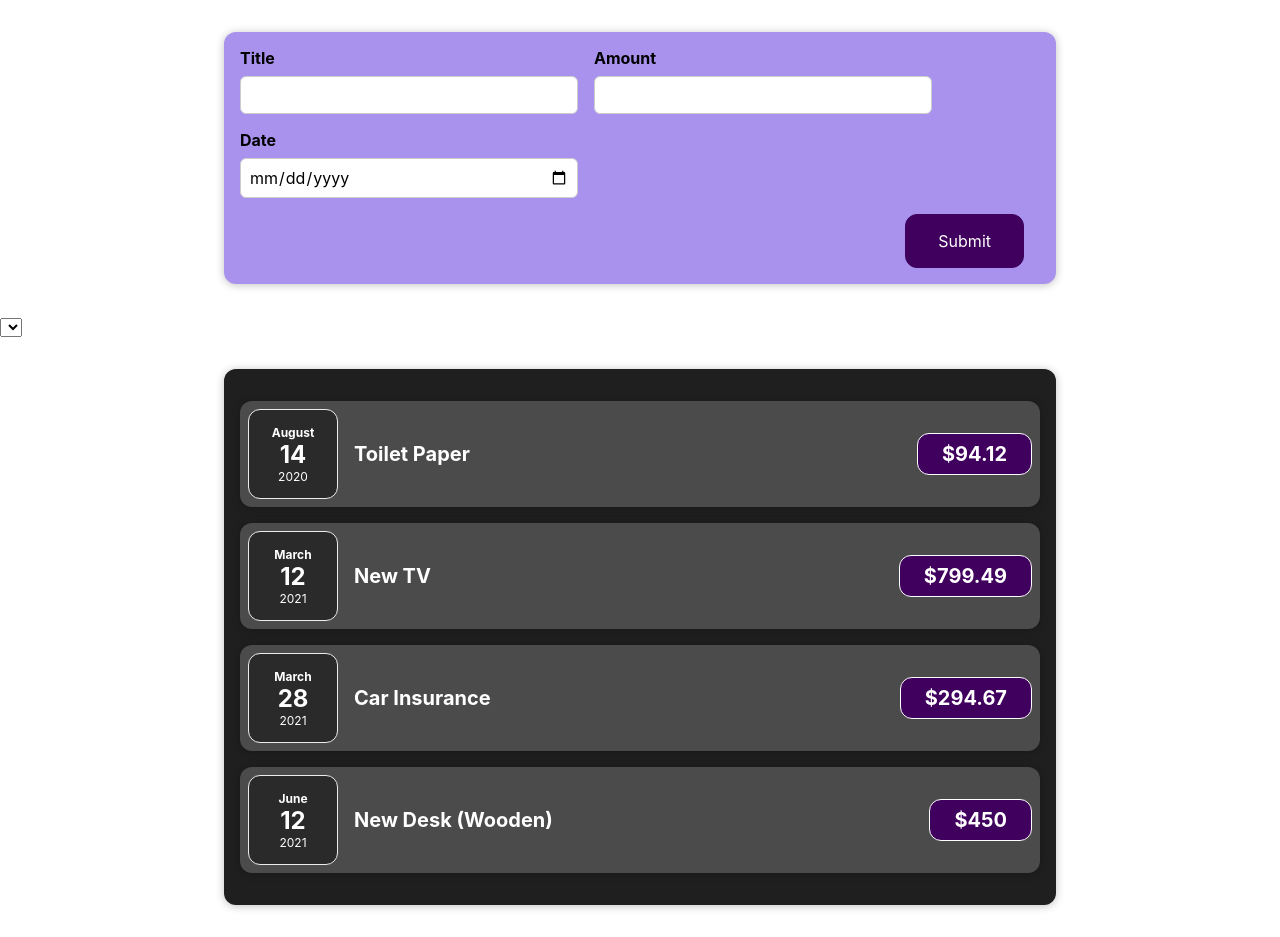
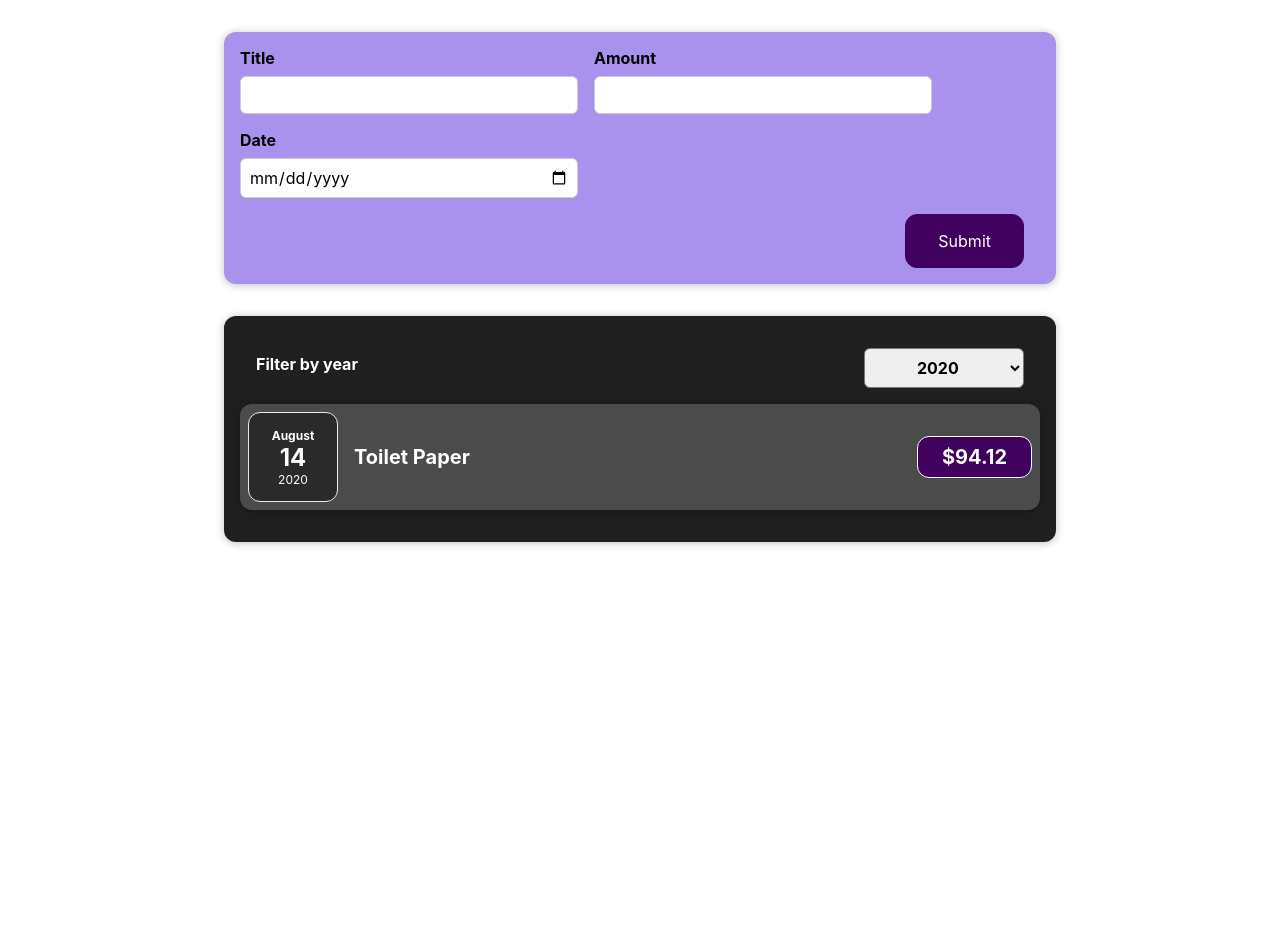
Before and after one commit to gmldnjs26/playground-react, a React (Create React App) app: page / in a window 1280 px wide. After the commit the page ends 800 px from the top, so only its background shows below. Built offline with nearby package versions, Linux system fonts and the light colour scheme.

Commit message:
modify: filtering

```diff
--- a/src/App.js
+++ b/src/App.js
@@ -1,8 +1,7 @@
-import { useState } from "react";
+import { useState, useEffect } from "react";
 
 import Expenses from "./components/Expense/Expenses";
 import NewExpense from "./components/NewExpense/NewExpense";
-import FilterExpense from "./components/FilterExpense/FilterExpense";
 
 function App() {
   const [expenses, setExpenses] = useState([
@@ -27,22 +26,16 @@
     },
   ]);
 
+
   const addExpenseHandler = (data) => {
     setExpenses([...expenses, data]);
   };
-
-  const filterExpenseHandler = (date) => {
-    console.log(date)
-    setExpenses(expenses.filter((expense) => {
-      return expense.date.getFullYear === date
-    }))
-  }
-
   return (
     <div>
       <NewExpense addExpense={addExpenseHandler} />
-      <FilterExpense onFilterExpense={filterExpenseHandler} />
-      <Expenses expenses={expenses} />
+      <Expenses
+        expenses={expenses}
+      />
     </div>
   );
 }
--- a/src/components/Expense/Expenses.js
+++ b/src/components/Expense/Expenses.js
@@ -1,11 +1,24 @@
 import ExpenseItem from "./ExpenseItem";
+import ExpensesFilter from "./ExpensesFilter";
 import Card from "../UI/Card";
 import "./Expenses.css";
+import { useState } from "react";
 
-const expenses = (props) => {
+const Expenses = (props) => {
+  const [year, setYear] = useState('2020')
+
+  const filterChangeHandler = (selectedYear) => {
+    setYear(selectedYear);
+  }
+
   return (
     <Card className="expenses">
-      {props.expenses.map((item) => {
+      <ExpensesFilter selected={year} onChangeFilter={filterChangeHandler} />
+      {props
+        .expenses.filter(
+          (expense) => expense.date.getFullYear().toString() === year
+        )
+        .map((item) => {
           return (
             <ExpenseItem
               title={item.title}
@@ -18,4 +31,4 @@
   );
 };
 
-export default expenses;
+export default Expenses;
--- /dev/null
+++ b/src/components/Expense/ExpensesFilter.css
@@ -0,0 +1,24 @@
+.expenses-filter {
+  color: white;
+  padding: 0 1rem;
+}
+
+.expenses-filter__control {
+  display: flex;
+  width: 100%;
+  align-items: center;
+  justify-content: space-between;
+  margin: 1rem 0;
+}
+
+.expenses-filter label {
+  font-weight: bold;
+  margin-bottom: 0.5rem;
+}
+
+.expenses-filter select {
+  font: inherit;
+  padding: 0.5rem 3rem;
+  font-weight: bold;
+  border-radius: 6px;
+}
--- /dev/null
+++ b/src/components/Expense/ExpensesFilter.js
@@ -0,0 +1,23 @@
+import './ExpensesFilter.css'
+
+const ExpensesFilter = ({ selected, onChangeFilter }) => {
+  const onChnageHandler = (e) => {
+    onChangeFilter(e.target.value);
+  };
+
+  return (
+    <div className="expenses-filter">
+      <div className="expenses-filter__control">
+        <label>Filter by year</label>
+        <select value={selected} onChange={onChnageHandler}>
+          <option value="2022">2022</option>
+          <option value="2021">2021</option>
+          <option value="2020">2020</option>
+          <option value="2019">2019</option>
+        </select>
+      </div>
+    </div>
+  );
+};
+
+export default ExpensesFilter;
--- a/src/components/FilterExpense/FilterExpense.js
+++ /dev/null
@@ -1,19 +0,0 @@
-const FilterExpense = ({ onFilterExpense }) => {
-
-  const onChnageHandler = (e) => {
-    onFilterExpense(e.target.value)
-  }
-
-  return (
-    <div>
-      <select onChnage={onChnageHandler}>
-        <option value="2019"></option>
-        <option value="2020"></option>
-        <option value="2021"></option>
-        <option value="2022"></option>
-      </select>
-    </div>
-  );
-};
-
-export default FilterExpense;
```
Lines whose indentation alone changed are shown as unchanged.
